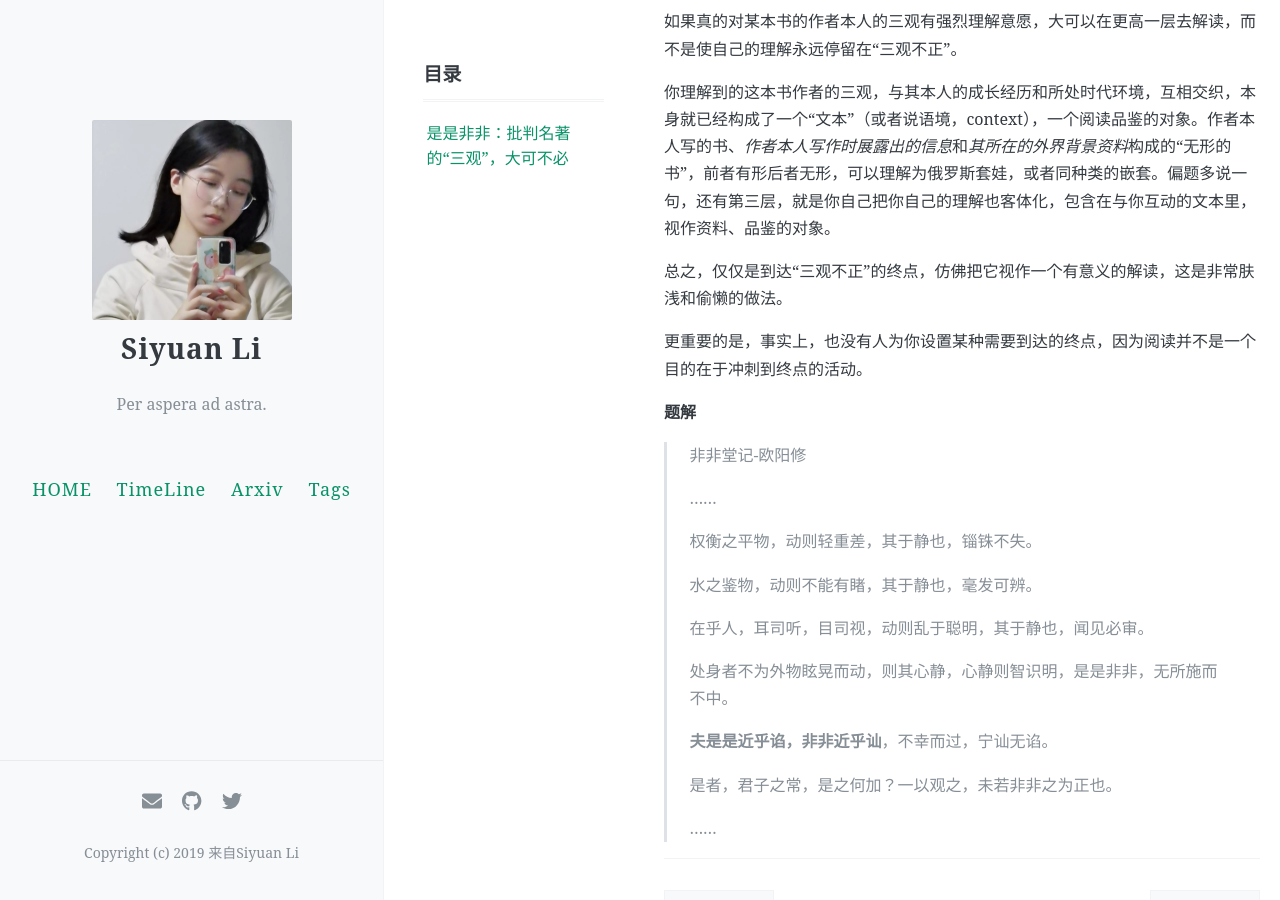
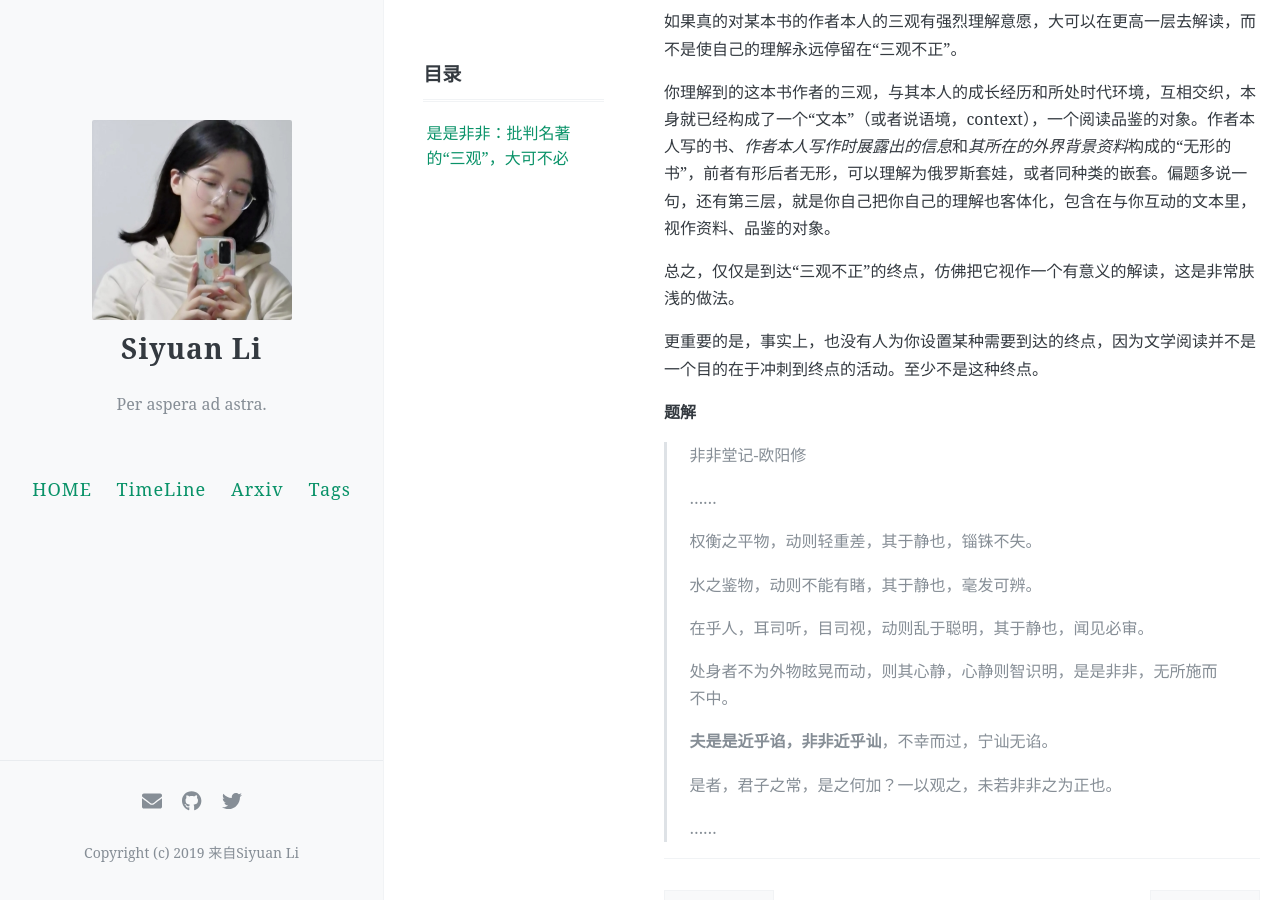
Before and after one commit to ApolloLSY/Attic, a Jekyll site: the page built from _posts/2022-07-20-Essay1_Literature&Worldview.md, in a window 1280 px wide and 900 px high, scrolled down 1318 px. Built offline with Jekyll 4.4.1, drawn with Linux system fonts in a browser that asks for light colours; comment, search, counter and statistics services are not loaded.

Commit message:
Update 2022-07-20-Essay1_Literature&Worldview.md

```diff
--- a/_posts/2022-07-20-Essay1_Literature&Worldview.md
+++ b/_posts/2022-07-20-Essay1_Literature&Worldview.md
@@ -40,9 +40,9 @@ comments: true
 
 你理解到的这本书作者的三观，与其本人的成长经历和所处时代环境，互相交织，本身就已经构成了一个“文本”（或者说语境，context），一个阅读品鉴的对象。作者本人写的书、*作者本人写作时展露出的信息*和*其所在的外界背景资料*构成的“无形的书”，前者有形后者无形，可以理解为俄罗斯套娃，或者同种类的嵌套。偏题多说一句，还有第三层，就是你自己把你自己的理解也客体化，包含在与你互动的文本里，视作资料、品鉴的对象。
 
-总之，仅仅是到达“三观不正”的终点，仿佛把它视作一个有意义的解读，这是非常肤浅和偷懒的做法。
+总之，仅仅是到达“三观不正”的终点，仿佛把它视作一个有意义的解读，这是非常肤浅的做法。
 
-更重要的是，事实上，也没有人为你设置某种需要到达的终点，因为阅读并不是一个目的在于冲刺到终点的活动。
+更重要的是，事实上，也没有人为你设置某种需要到达的终点，因为文学阅读并不是一个目的在于冲刺到终点的活动。至少不是这种终点。
 
 **题解**
 >非非堂记-欧阳修
```
